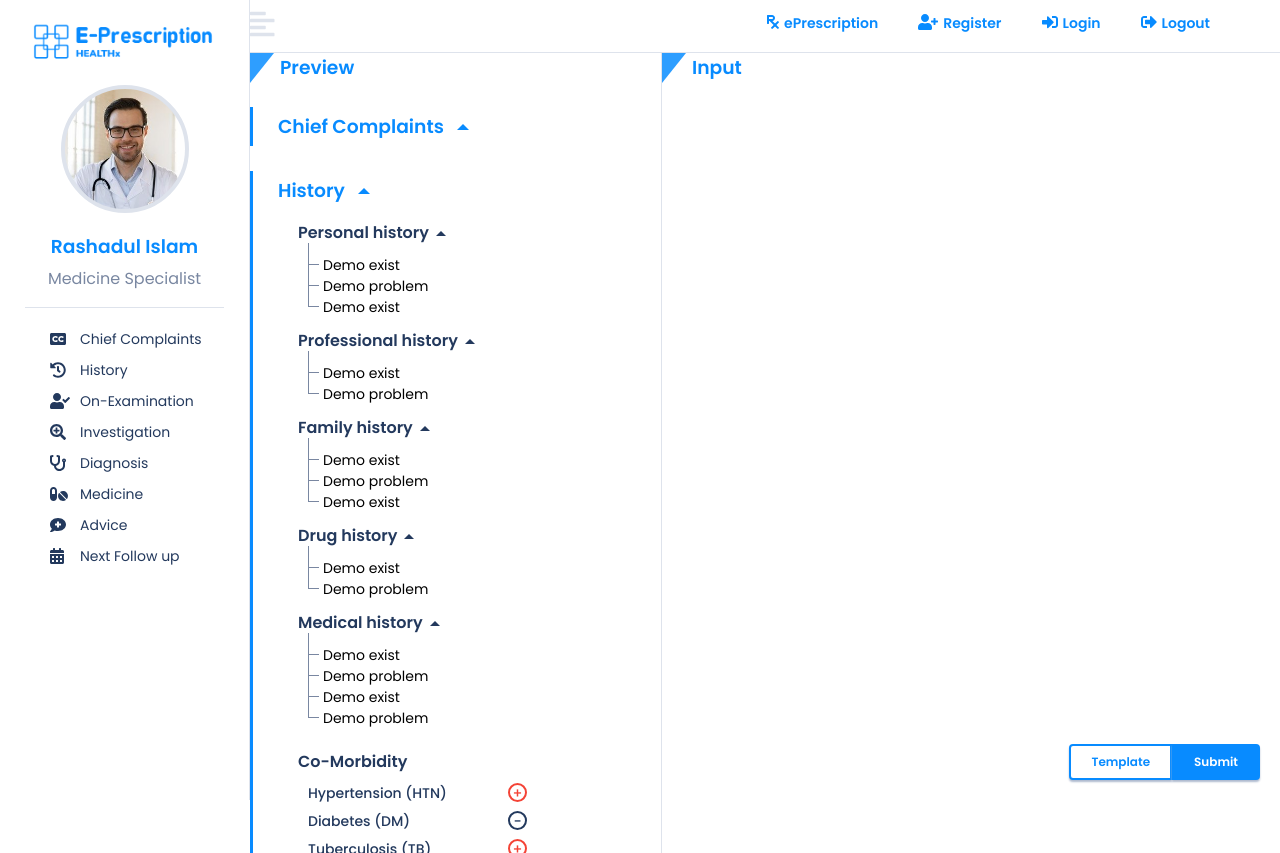
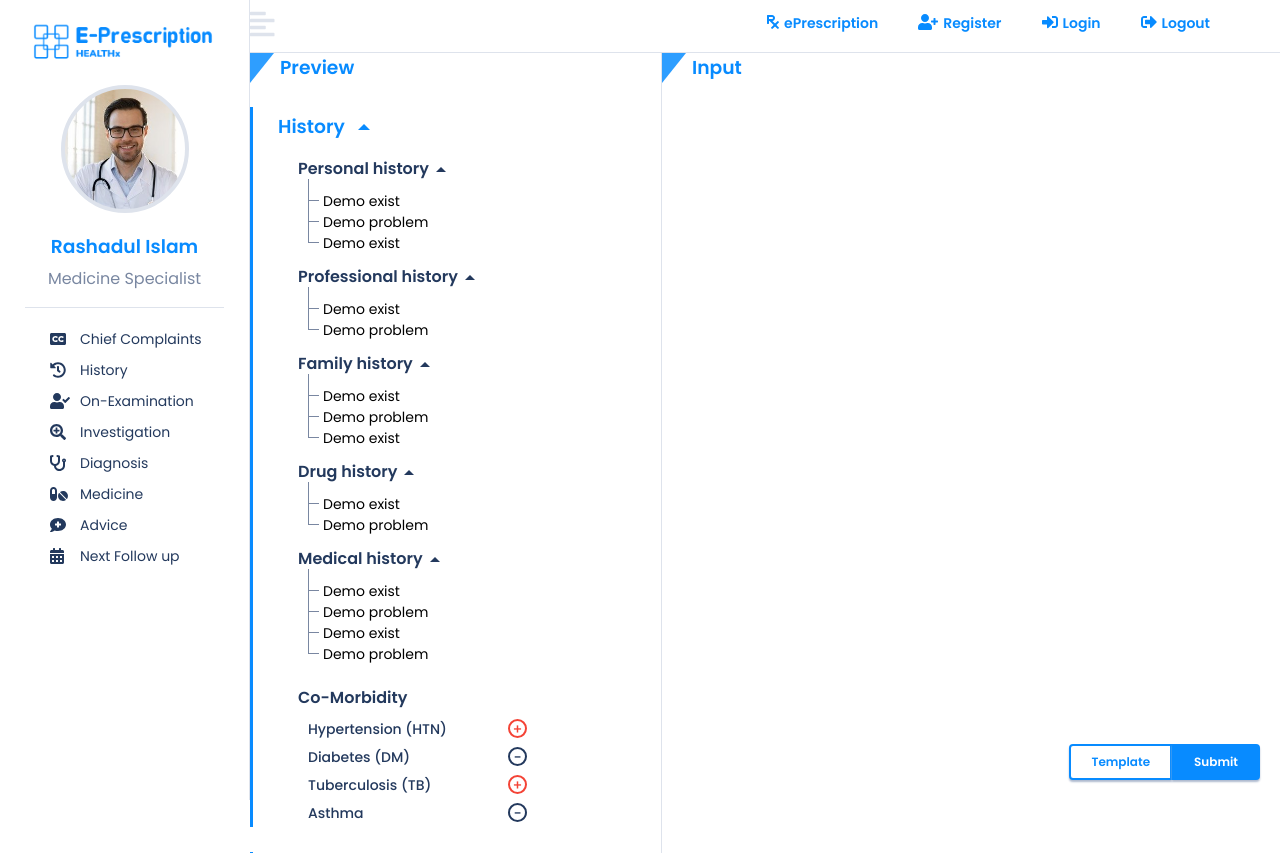
Before and after one commit to sajidurshajib/e-presscription-frontend, a React (Create React App) app: page / in a window 1280 px wide. Built offline with nearby package versions, Linux system fonts and the light colour scheme.

Commit message:
Heading hide for 0 data

```diff
--- a/src/components/PreviewSection/ChiefComplaintsPrev/ChiefComplaintsPrev.js
+++ b/src/components/PreviewSection/ChiefComplaintsPrev/ChiefComplaintsPrev.js
@@ -12,9 +12,11 @@ const ChiefComplaintsPrev = () => {
 
     return (
         <div className={classes.ChiefComplaintsPrev}>
-            <h3 onClick={() => setToggle(!toggle)} className={toggle ? classes.toggle : null}>
-                Chief Complaints
-            </h3>
+            {stateChief.cc.length !== 0 ? (
+                <h3 onClick={() => setToggle(!toggle)} className={toggle ? classes.toggle : null}>
+                    Chief Complaints
+                </h3>
+            ) : null}
             {editValue !== null ? <EditAndDelete editValue={setEditValue} value={editValue} /> : null}
             {toggle ? (
                 <ul>
```
